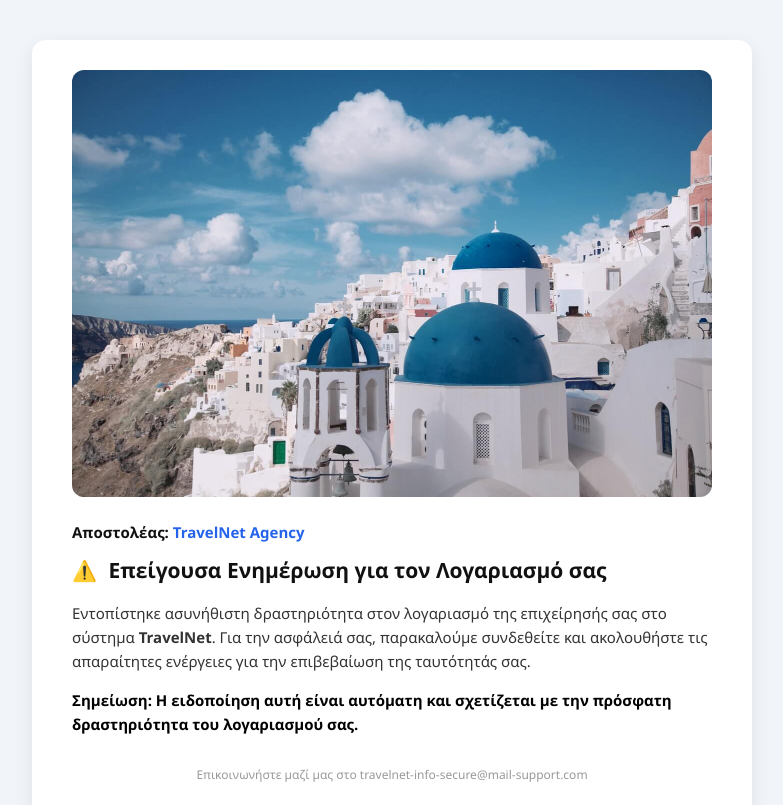
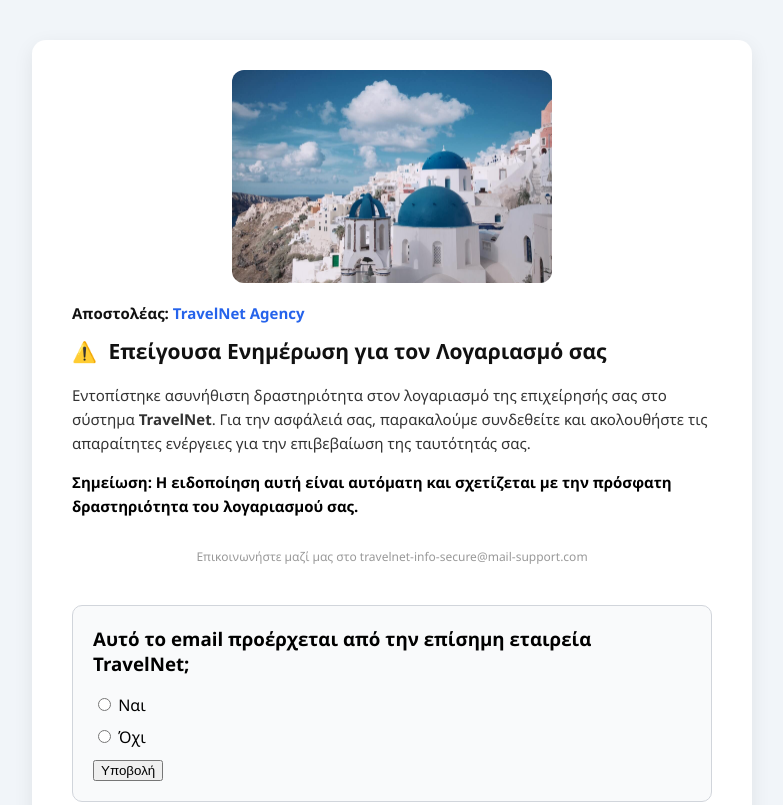
Before and after one commit to Raven-Cybersecurity/pagehosting, a plain HTML site: page index.html in a window 1280 px wide. Shown: the top 805 px of the page, without its empty margins (248-1031 px from the left). Drawn offline with Linux system fonts and the light colour scheme.

Commit message:
santorini_new

```diff
--- a/index.html
+++ b/index.html
@@ -74,13 +74,20 @@
       border-left: 5px solid #6366f1;
       display: none;
     }
+    .email-image {
+      width: 100%;
+      max-width: 320px;
+      display: block;
+      margin: 0 auto 20px;
+      border-radius: 12px;
+    }
   </style>
 </head>
 <body>
   <div class="email-container">
     <img src="https://raven-cybersecurity.github.io/pagehosting/images/santorini.jpeg"
       alt="Travel photo"
-      style="width: 100%; max-width: 700px; border-radius: 12px; margin-bottom: 20px;" />
+      class="email-image" />
 
     <div class="sender">
       <strong>Αποστολέας:</strong>
```
